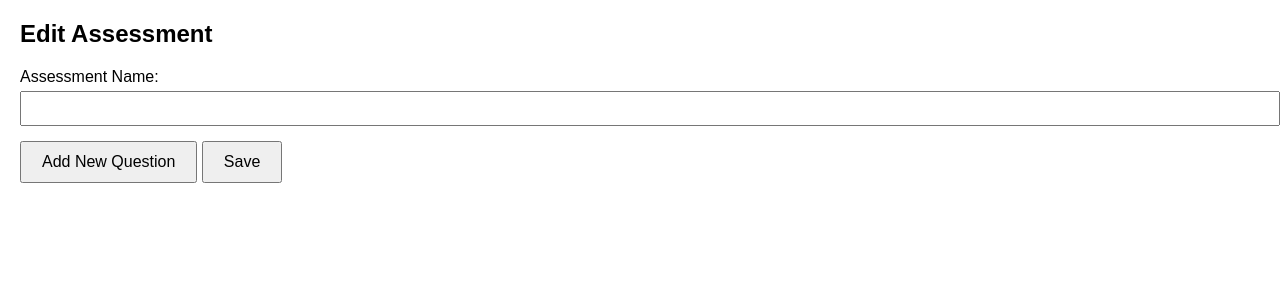
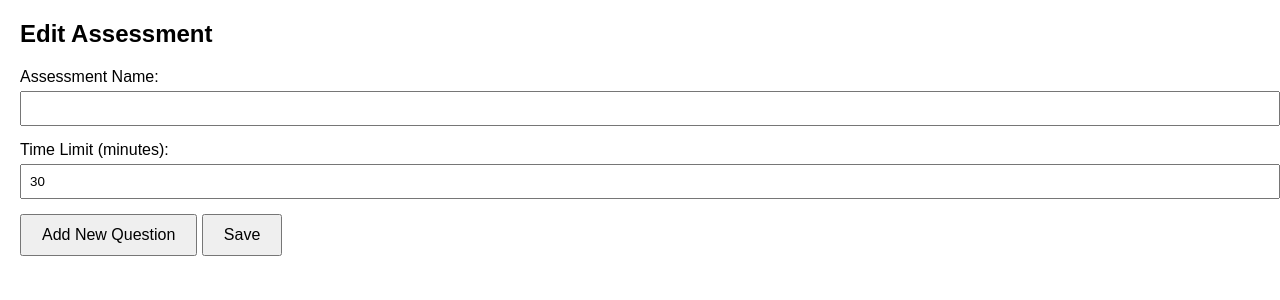
Before and after one commit to Sebastien2345/assessment-lms, a PHP site: page /edit_assessment.php?id=WB123 in a window 1280 px wide. Shown: the top 300 px of the page. Run offline with PHP 8.4, Linux system fonts and the light colour scheme; data comes from the database, SQL or seed files in the repository; data that the repository does not hold is empty.

Commit message:
added time limit modification

```diff
--- a/Create Exam/edit_assessment.php
+++ b/Create Exam/edit_assessment.php
@@ -167,6 +167,10 @@ function fetchCorrectAnswers($questionID, $questionType, $conn) {
             <label for="assessmentName">Assessment Name:</label>
             <input type="text" id="assessmentName" name="assessmentName" value="<?php echo htmlspecialchars($assessment['assessment_Name']); ?>" required>
         </div>
+        <div class="form-group">
+            <label for="timeLimit">Time Limit (minutes):</label>
+            <input type="number" id="timeLimit" name="timeLimit" value="<?php echo htmlspecialchars($assessment['time_Limit']); ?>" required>
+        </div>
         <div id="existing-questions-container">
             <?php while ($question = $resultQuestions->fetch_assoc()): ?>
                 <div class="form-group">
--- a/Create Exam/update_assessment.php
+++ b/Create Exam/update_assessment.php
@@ -17,14 +17,14 @@ $date = date('Y-m-d');
 $creatorID = '1'; // Replace with actual creator ID
 $subjectCode = 'SUB123'; // Replace with actual subject code
 $assessmentType = 'Q';
-$timeLimit = '30';
+$timeLimit = $_POST['timeLimit'];
 $questions = isset($_POST['questions']) ? $_POST['questions'] : [];
 $noOfItems = count($questions) + count($newQuestions);
 
 // Update ASSESSMENT
 $sqlUpdateAssessment = "UPDATE ASSESSMENT SET assessment_Name = ?, date = ?, creator_ID = ?, subject_Code = ?, assessment_Type = ?, time_Limit = ?, no_Of_Items = ? WHERE assessment_ID = ?";
 $stmtUpdateAssessment = $conn->prepare($sqlUpdateAssessment);
-$stmtUpdateAssessment->bind_param('ssssssss', $assessmentName, $date, $creatorID, $subjectCode, $assessmentType, $timeLimit, $noOfItems, $assessmentID);
+$stmtUpdateAssessment->bind_param('ssssssis', $assessmentName, $date, $creatorID, $subjectCode, $assessmentType, $timeLimit, $noOfItems, $assessmentID);
 $stmtUpdateAssessment->execute();
 
 // Process each existing question
```
